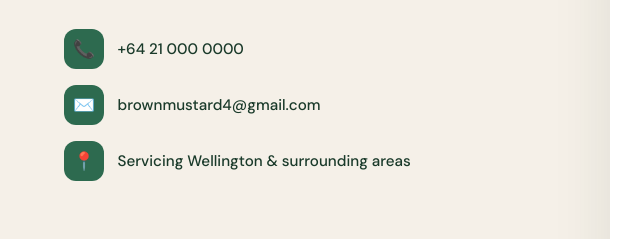
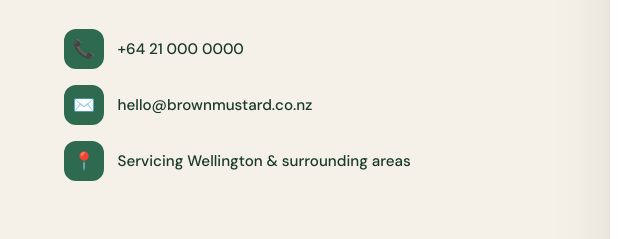
Before and after one commit to brownmustard4/brownmustard4.github.io, a plain HTML site: page index.html in a window 1280 px wide. Shown: the part 2274-2513 px from the top of the page, 0-640 px from the left. Drawn offline with nearby package versions, Linux system fonts and the light colour scheme; some packages are replaced by stand-ins of ours.

Commit message:
Update index.html

```diff
--- a/index.html
+++ b/index.html
@@ -368,7 +368,7 @@
       </div>
       <div class="contact-detail">
         <div class="contact-icon">✉️</div>
-        <span>brownmustard4@gmail.com</span>
+        <span>hello@brownmustard.co.nz</span>
       </div>
       <div class="contact-detail">
         <div class="contact-icon">📍</div>
```
